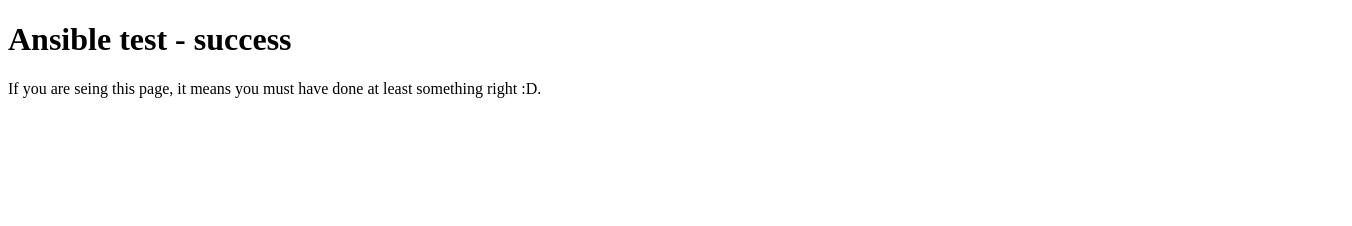
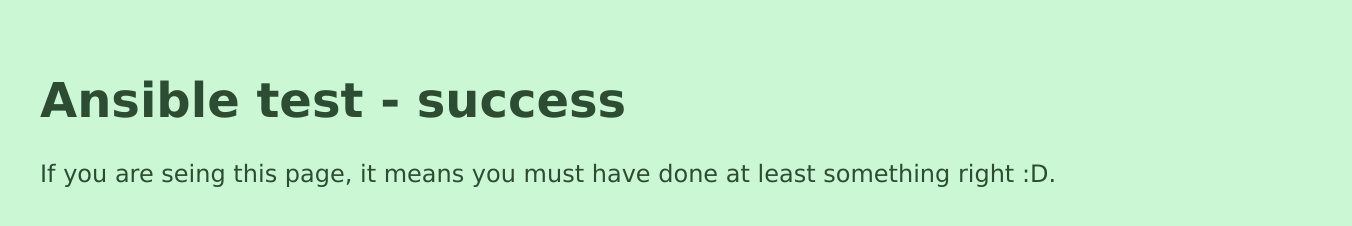
Before and after one commit to Lunigan/nginx-website, a plain HTML site: page index.html in a window 1280 px wide. Shown: the whole page, 1352 px wide, since content can reach past the window. Drawn offline with Linux system fonts and the light colour scheme.

Commit message:
add some css

```diff
--- a/index.html
+++ b/index.html
@@ -3,12 +3,37 @@
 <head>
     <meta charset="UTF-8">
     <meta name="viewport" content="width=device-width, initial-scale=1.0">
-    <title>Ansible test</title>
+    <title>Ansible test - this is new nginx's default site</title>
 </head>
 <body>
     <div class="container">
         <h1>Ansible test - success</h1>
         <p>If you are seing this page, it means you must have done at least something right :D.</p>
     </div>
+    <style>
+        body {
+            font-family: Verdana, Geneva, Tahoma, sans-serif;
+            width: 100vw;
+            height: 100vh;
+            background-color: #cbf7d4;
+        }
+
+        .container {
+            width: 100%;
+            height: 100%;
+            padding: 2rem;
+        }
+
+        h1 {
+            font-size: 3rem;
+            color: #2c4d32;
+        }
+
+        p {
+            font-size: 1.5rem;
+            color: #2c4d32;
+        }
+
+    </style>
 </body>
 </html>
```
